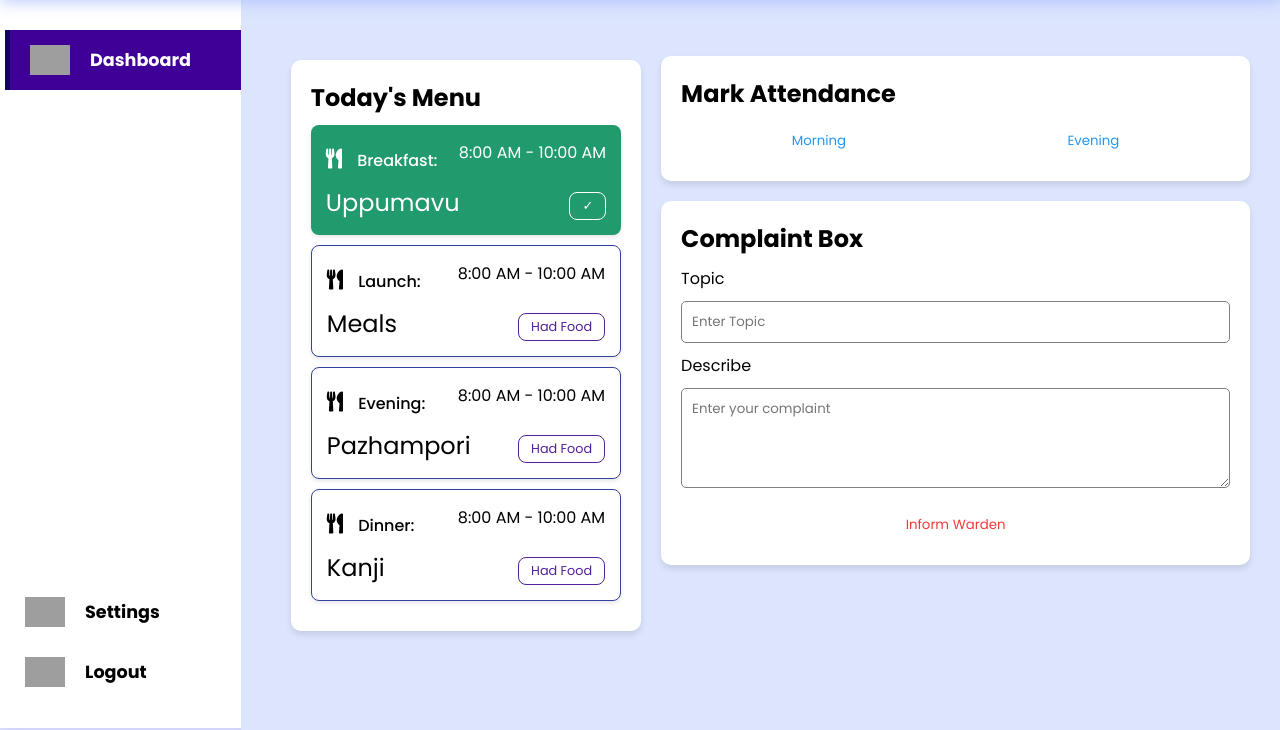
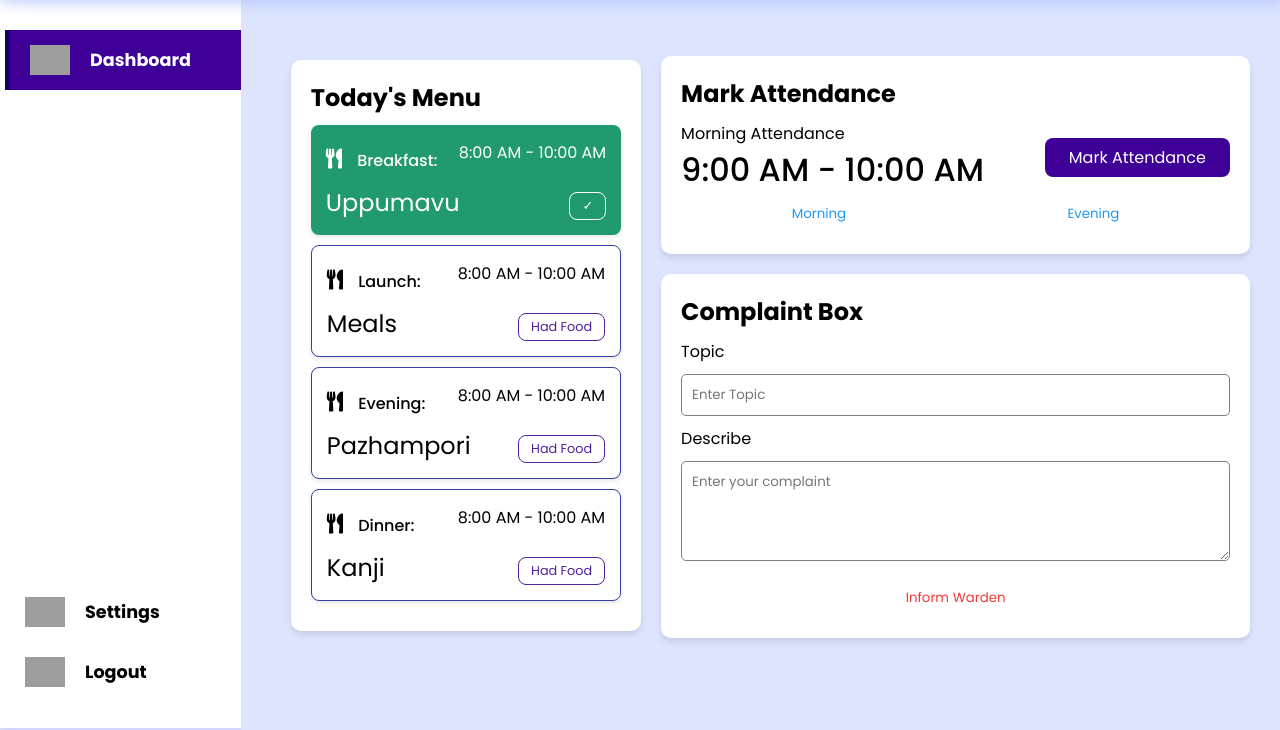
Before and after one commit to SivaPrasad43/Hostel_Management_System, a PHP site: page /php/dashboard/student_dashboard.php in a window 1280 px wide. Shown: the part 70-800 px from the top of the page. Run offline with PHP 8.4, Linux system fonts and the light colour scheme; grey boxes are pictures that could not be loaded.

Commit message:
mark-attendance-section

```diff
--- a/php/dashboard/student_dashboard.php
+++ b/php/dashboard/student_dashboard.php
@@ -122,6 +122,15 @@
                             <div>
                                 <div class="attendance-section">
                                     <h2 class="attendance-title">Mark Attendance</h2>
+                                    <div class="attendance-box">
+                                        <div class="time-show">
+                                            <p>Morning Attendance</p>
+                                            <h1>9:00 AM - 10:00 AM </h1>
+                                        </div>
+                                        <div class="mark-attendance">
+                                            <a href="#" class="attendance-btn">Mark Attendance</a>
+                                        </div>
+                                    </div>
                                     <div class="attendance-buttons">
                                         <button class="attendance-button">Morning</button>
                                         <button class="attendance-button">Evening</button>
--- a/style/dash-style.css
+++ b/style/dash-style.css
@@ -541,3 +541,29 @@ border-radius: 4px;
 	background: #f53838;
 	color: #fff;
 }
+
+.attendance-box{
+	display: flex;
+	align-items: center;
+	justify-content: space-between;
+}
+
+.time-show  h1{
+	font-size:2rem;
+	font-weight: 500;
+}
+
+.attendance-btn{
+	background-color: #3f0097;
+	padding: 8px 24px;
+	border-radius: 8px;
+	color: white;
+}
+
+.attendance-btn:hover{
+	background-color: #641aca;
+}
+
+.mark-attendance a{
+	color: white;
+}
```
